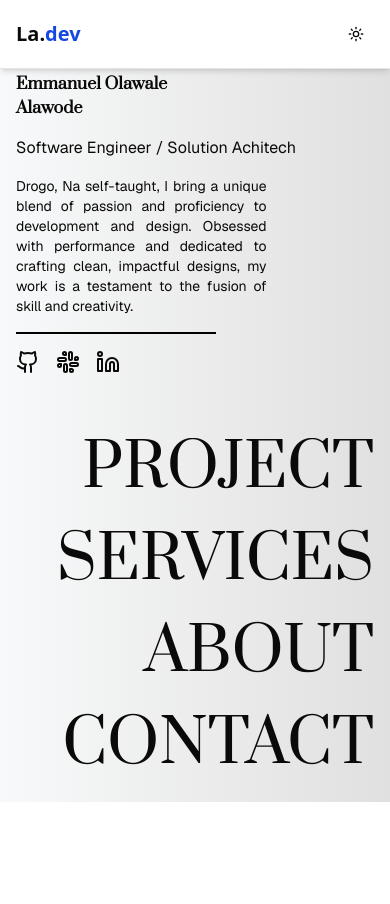
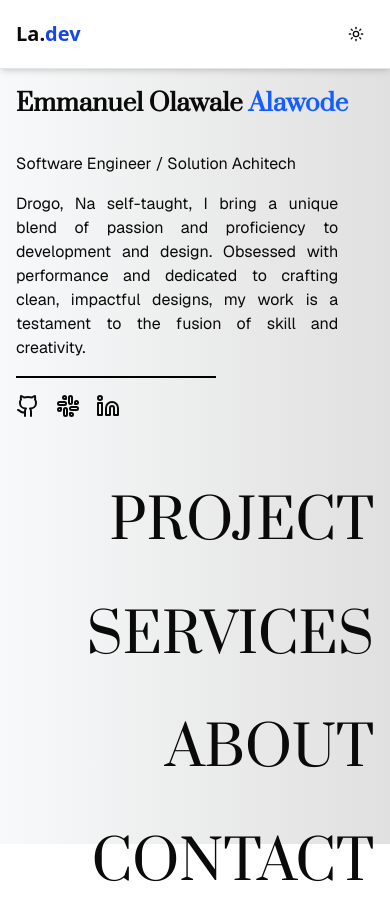
Before and after one commit to bigchuch/La_portfolio, a Next.js app: page / in a window 390 px wide. Before the commit the page ends 844 px from the top, so only its background shows below. Built offline with nearby package versions, Linux system fonts and the light colour scheme.

Commit message:
hero modified and motion implemented

```diff
--- a/components/Hero.tsx
+++ b/components/Hero.tsx
@@ -5,15 +5,15 @@ import { Github, Slack ,Linkedin   } from "lucide-react";
 
 const Hero = () => {
   return (
-    <div className=" w-full  h-[95vh]  ">
+    <div className=" w-full  h-screen  ">
 
       <div className="max-w-7xl mx-auto px-4 flex flex-col md:px-8 md:grid md:grid-cols-5 md:h-full gap-8 lg:gap-24 ">
 
         <div className="e md:flex md:flex-col col-span-2 md:justify-end md:pb-20">
           <div className="mt-16 font-geist-sans sm:w-fit pt-2  ">
-            <h1 className="text-4x font-bold md:text-2xl lg:text-3xl  font-prata">Emmanuel Olawale <span className="block">Alawode</span> </h1>
-            <h2 className="text-md mt-4  md:text-sm lg:text-md ">Software Engineer / Solution Achitech </h2>
-            <p className="text-sm mt-4 w-[70%] text-justify md:w-[90%] md:text-sm lg:text-md">Drogo, Na self-taught, I bring a unique blend of passion and proficiency to development and design. Obsessed with performance and dedicated to crafting clean, impactful designs, my work is a testament to the fusion of skill and creativity.</p>
+            <div className="text-2xl font-bold py-4 md:text-2xl lg:text-3xl  font-prata ">Emmanuel    Olawale    <span className="text-blue-600">Alawode</span> </div>
+            <div className=" text-1xl w-[90%] py-4 ">Software Engineer / Solution Achitech </div>
+            <p className="w-[90%] text-justify ">Drogo, Na self-taught, I bring a unique blend of passion and proficiency to development and design. Obsessed with performance and dedicated to crafting clean, impactful designs, my work is a testament to the fusion of skill and creativity.</p>
           </div>
 
           <hr className="w-50 mt-4 md:w-[80%] border-1 border-black dark:border-white"/>
@@ -32,7 +32,7 @@ const Hero = () => {
           </div>
         </div>
 
-        <div className="  mt-8 font-prata text-6xl flex flex-col gap-8 items-end md:items-start md:text-7xl lg:text-8xl xl:text-9xl md:justify-center md:col-span-3 overflow-clip ">
+        <div className="  mt-8 font-prata text-[3.4em] flex flex-col gap-8 items-end md:items-start md:text-7xl lg:text-8xl xl:text-9xl md:justify-center md:col-span-3 overflow-clip ">
 
           {/* navbar link */}
           <div className="">
--- a/package.json
+++ b/package.json
@@ -14,6 +14,7 @@
     "class-variance-authority": "^0.7.1",
     "clsx": "^2.1.1",
     "lucide-react": "^0.501.0",
+    "motion": "^12.9.2",
     "next": "15.3.1",
     "next-themes": "^0.4.6",
     "react": "^19.0.0",
```
Also changed, not shown: 1 other file (tests, documents, lock files or other folders).
